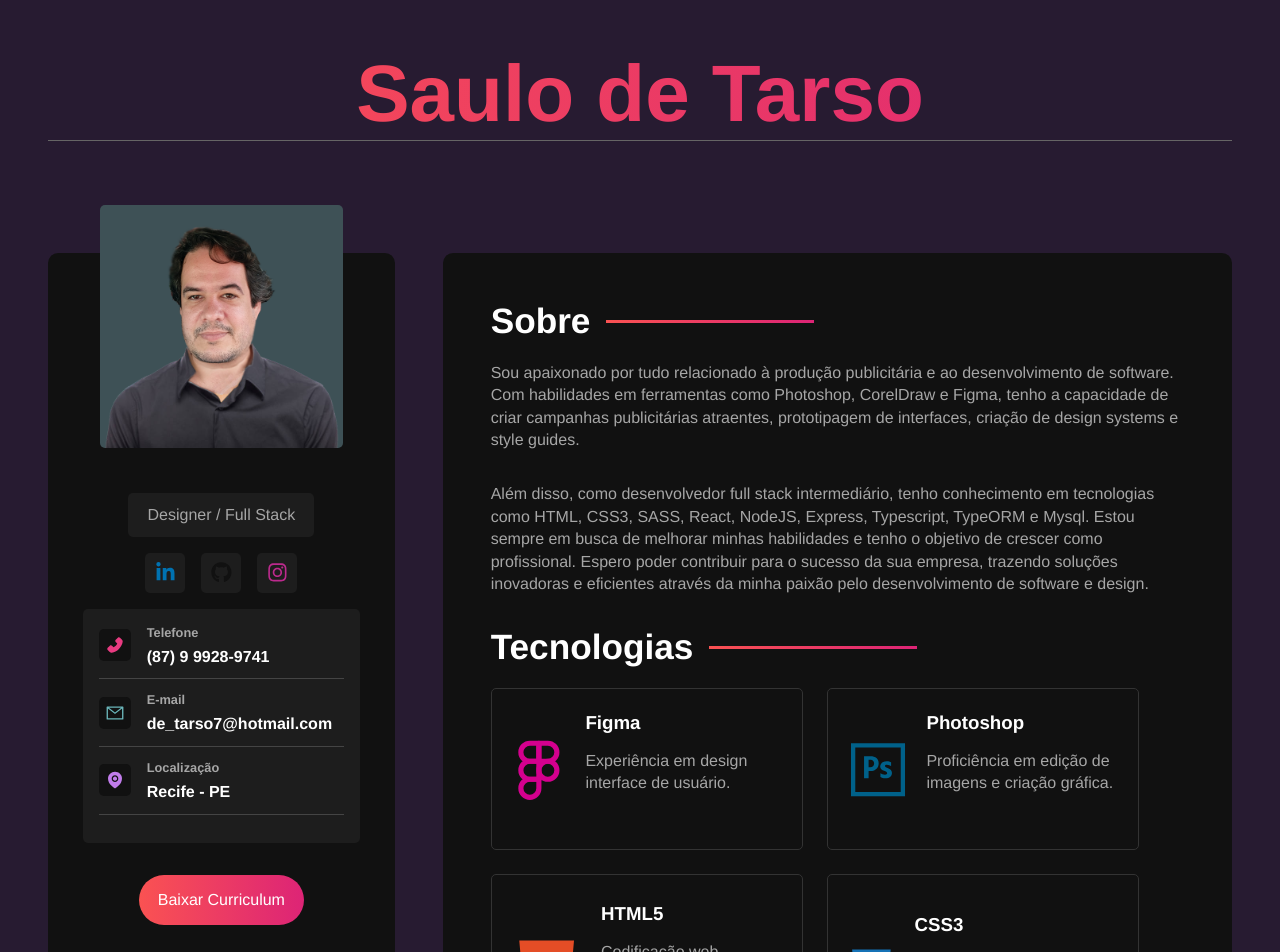
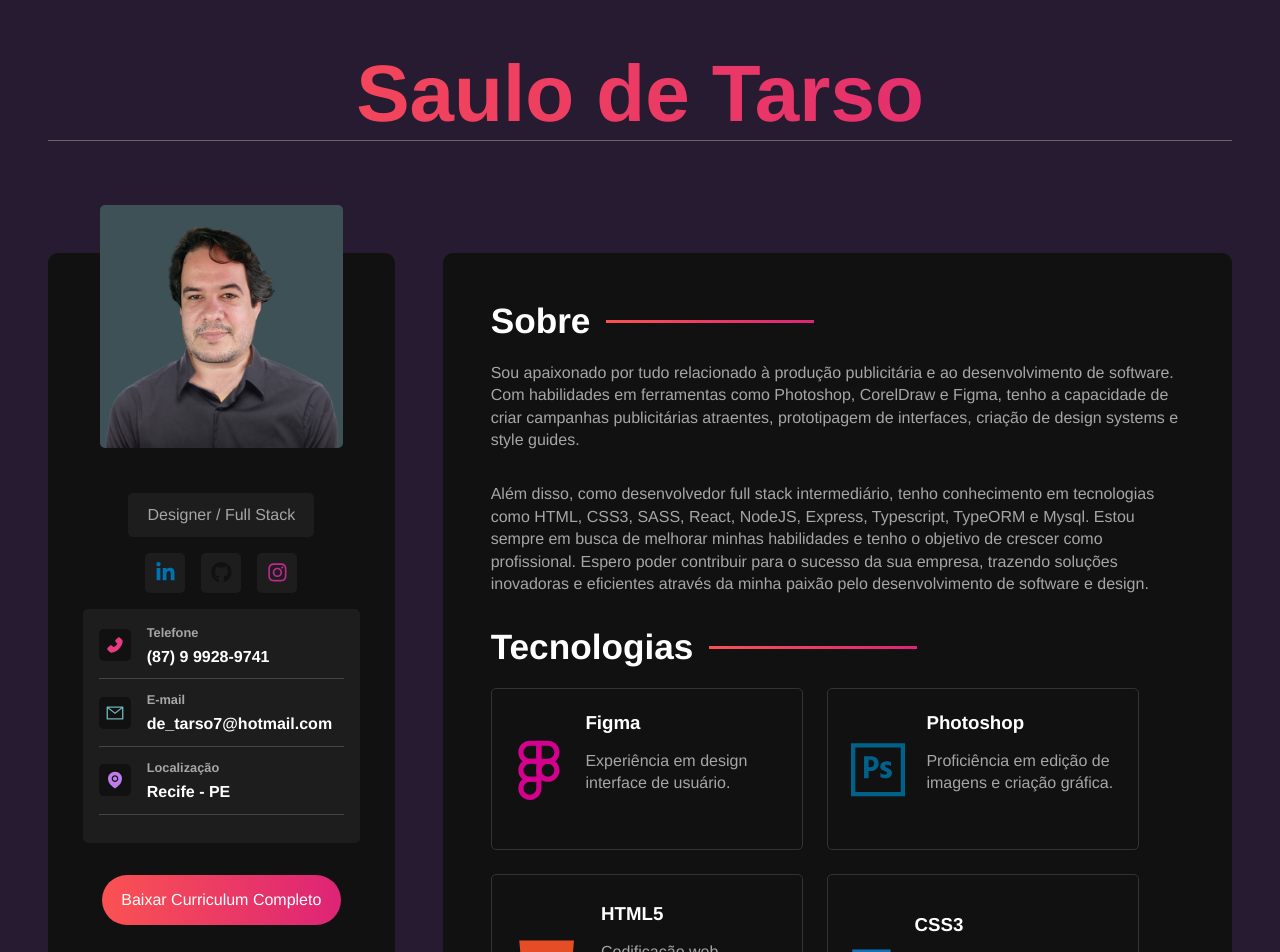
Before and after one commit to detarso7/Projeto-SASS-ReactJS-Deploy, a React (Vite) app: page / in a window 1280 px wide. Shown: the top 952 px of the page. Built offline with nearby package versions, Linux system fonts and the light colour scheme.

Commit message:
Alterando texto do botão

```diff
--- a/src/components/Sidebar.jsx
+++ b/src/components/Sidebar.jsx
@@ -17,7 +17,7 @@ return(
         <p className="title">Designer / Full Stack</p>
         <SocialMedia/>
         <InformationContainer/>
-        <a href="http://saulodetarso.ml/pdf/curriculum-saulo-de-tarso.pdf" target="blank" className="btn">Baixar Curriculum</a>
+        <a href="http://saulodetarso.ml/pdf/curriculum-saulo-de-tarso.pdf" target="blank" className="btn">Baixar Curriculum Completo</a>
 
 
     </aside>
```
